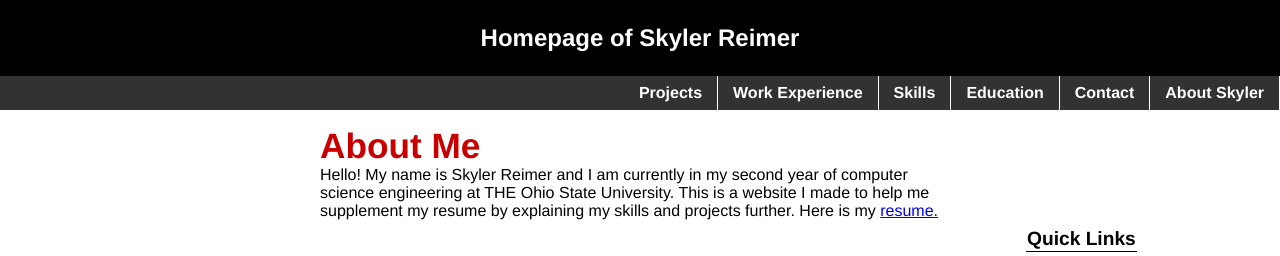
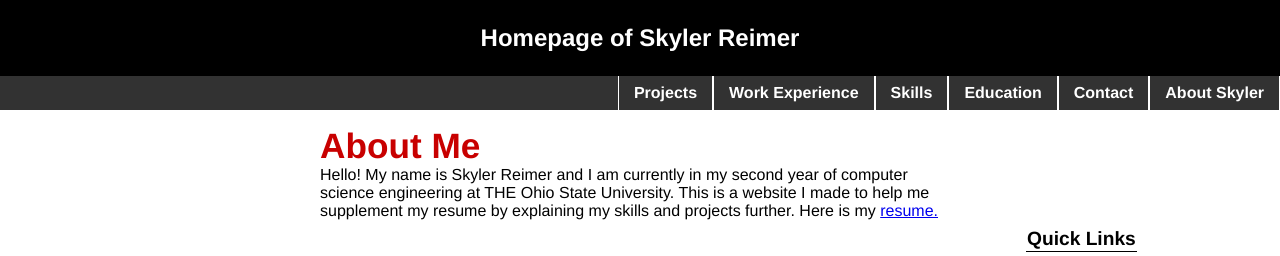
Before and after one commit to skylerreimer/skylerreimer.github.io, a Jekyll site: the page built from index.html, in a window 1280 px wide. Shown: the top 256 px of the page. Built offline with Jekyll 4.4.1, drawn with Linux system fonts in a browser that asks for light colours.

Commit message:
Update main.css

```diff
--- a/css/main.css
+++ b/css/main.css
@@ -99,6 +99,7 @@ th {
 	font-weight: bold;
 	color: white;
 	border-right: 1px solid white;
+	border-left: 1px solid white;
 }
 
 /*change background when hovered over */
```
